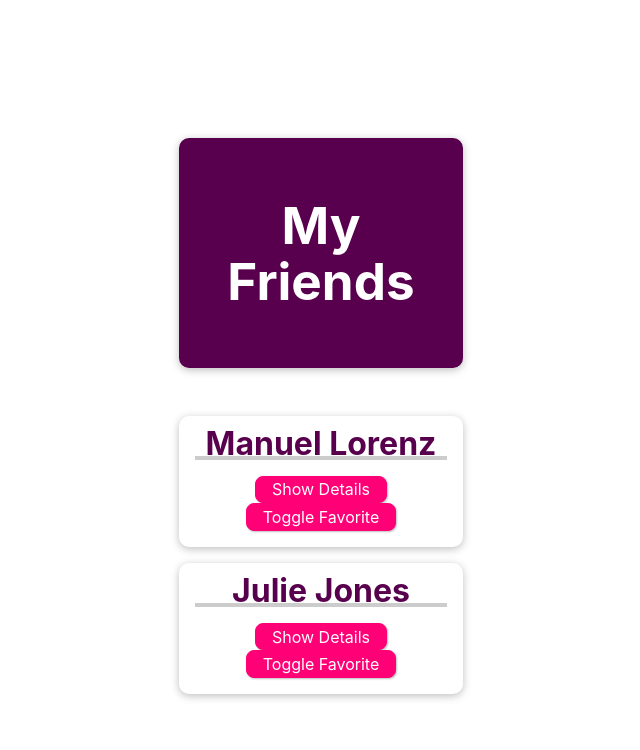
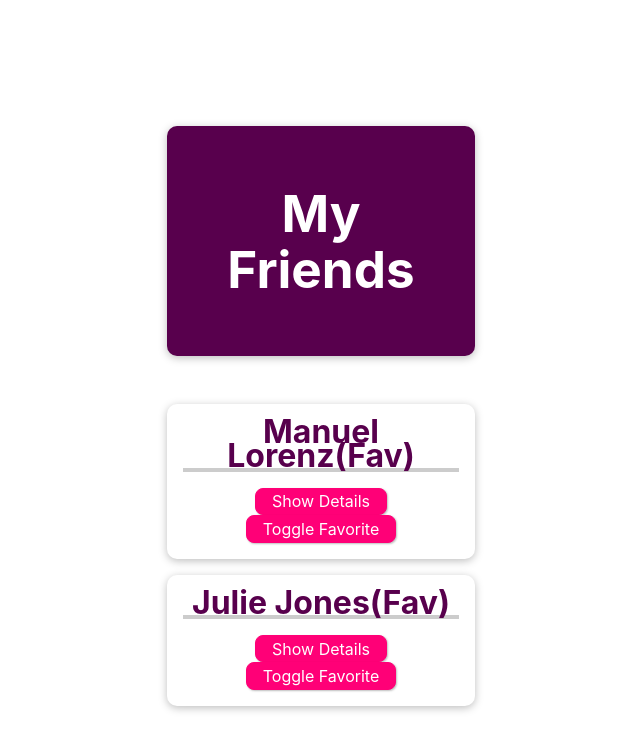
Before and after one commit to bibektimilsina000/learning_vue, a Vue app in the folder componentCommuincation/: page / in a window 1280 px wide. Shown: the top 750 px of the page, without its empty margins (319-959 px from the left). Built offline with nearby package versions, Linux system fonts and the light colour scheme.

Commit message:
dynamic prop values

```diff
--- a/componentCommuincation/src/components/FriendContact.vue
+++ b/componentCommuincation/src/components/FriendContact.vue
@@ -1,6 +1,6 @@
 <template>
   <li>
-    <h2>{{ name }}{{ favFriend === "1" ? "(Fav)" : "" }}</h2>
+    <h2>{{ name }}{{ favFriend ? "(Fav)" : "" }}</h2>
 
     <button @click="toggleDetails">
       {{ detailsAreVisible ? "Hide" : "Show" }} Details
@@ -39,9 +39,9 @@ export default {
       type: Boolean,
       require: false,
       deafult: false,
-      validator: function (value) {
-        return value === false || value === true;
-      },
+      // validator: function (value) {
+      //   return value === false || value === true;
+      // },
     },
   },
   data() {
@@ -62,11 +62,7 @@ export default {
     },
 
     toggleFav() {
-      if (this.favFriend === "1") {
-        this.favFriend = "0";
-      } else {
-        this.favFriend = "1";
-      }
+      this.favFriend = !this.favFriend;
     },
   },
 };
```
